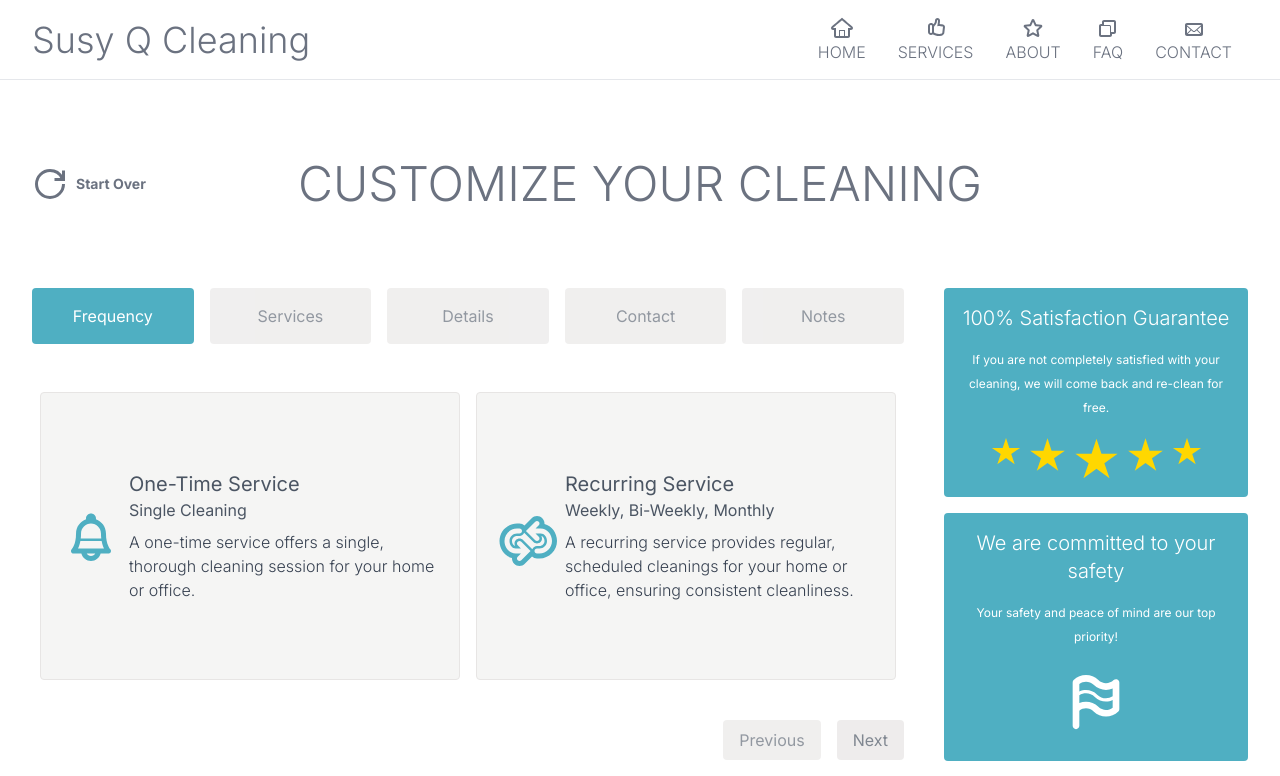
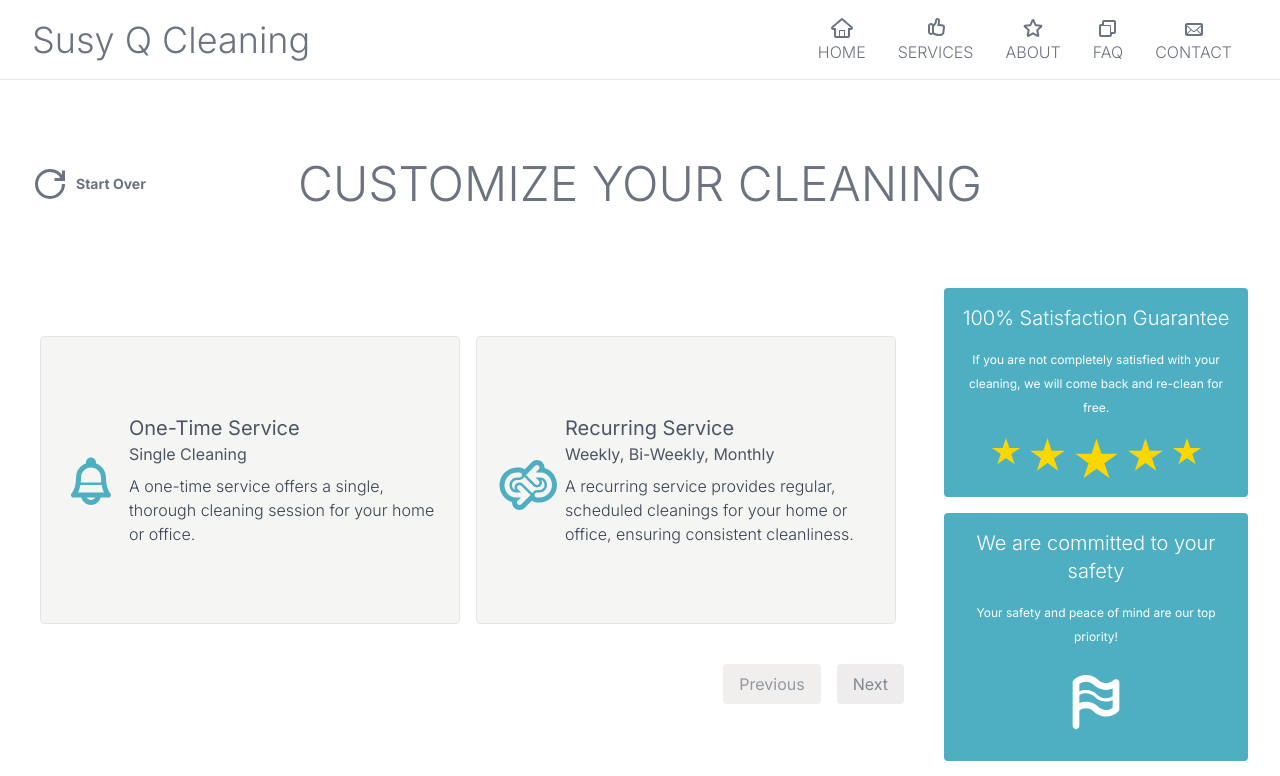
Before and after one commit to oscar-ct/susyq, a Next.js app: page /schedule in a window 1280 px wide. Shown: the top 776 px of the page. Built offline with nearby package versions, Linux system fonts and the light colour scheme.

Commit message:
create component mount state to render jsx based on global state, setup loader when unmounted, add use effect to scroll to top on page load

```diff
--- a/src/components/ScheduleForm.jsx
+++ b/src/components/ScheduleForm.jsx
@@ -1,7 +1,7 @@
 "use client"
 
 import ScheduleFormTab from "@/components/ScheduleFormTab";
-import {useContext} from "react";
+import {useCallback, useContext, useEffect, useState} from "react";
 import ScheduleFormPanelService from "@/components/ScheduleFormPanelService";
 import ScheduleFormPanelDetails from "@/components/ScheduleFormPanelDetails";
 import ScheduleFormPanelContact from "@/components/ScheduleFormPanelContact";
@@ -10,31 +10,43 @@ import ServiceFormButtons from "@/components/ServiceFormButtons";
 import GlobalContext from "@/context/GlobalContext";
 import ScheduleFormPanelFrequency from "@/components/ScheduleFormPanelFrequency";
 
+
 const ScheduleForm = () => {
+    // on window reload, scroll to top
+    const resetWindowScrollPosition = useCallback(() => window.scrollTo(0, 0), [])
+    useEffect(() => {
+        window.onbeforeunload = function () {
+            resetWindowScrollPosition();
+        }
+    }, [resetWindowScrollPosition]);
 
     const { tabs, activeTab, hasSubmittedEstimateSuccessfully } = useContext(GlobalContext);
+    const [mounted, setMounted] = useState(false);
+    useEffect(() => {setMounted(true);}, []);
 
     return (
         <div className={"min-h-[34rem] lg:pr-10"}>
-            <div className="h-full w-full flex gap-1 md:gap-4 md:h-14">
-                {
-                    tabs?.map((tab, index) => {
-                        return <ScheduleFormTab tabName={tab.name} key={index} id={tab.id} disabled={tab.disabled} error={tab.error}/>
-                    })
-                }
-            </div>
+            <ScheduleFormTab/>
             <div className={"py-2 h-full w-full md:py-2"}>
                 <div className={"h-8 mb-2 flex justify-center items-center"}>
                     {
-                        tabs?.map((tab) => {
+                        mounted && tabs?.map((tab) => {
                             if (tab.error && activeTab === tab.id) {
                                 return (
-                                    <div key={tab.id} className={"text-sm text-center leading-4 text-red-500 font-semibold md:text-base"}>{tab.errorMsg}</div>
-                                )
+                                    <div key={tab.id} className={"text-sm text-center leading-4 text-red-500 font-semibold md:text-base"}>
+                                        {tab.errorMsg}
+                                    </div>
+                                );
                             }
                         })
                     }
                 </div>
+                {
+                    !mounted ? (
+                        <div className={"h-52 flex items-center justify-center"}>
+                            <span className="loading-lg"/>
+                        </div>
+                    ) : (
                         <div className={`${hasSubmittedEstimateSuccessfully || activeTab === 0 || activeTab === 1 ? "" : "border"} h-full`}>
                             {
                                 activeTab === 0 ?
@@ -48,10 +60,12 @@ const ScheduleForm = () => {
                                                 : <ScheduleFormPanelNotes/>
                             }
                         </div>
+                    )
+                }
             </div>
             <div className={"w-full flex items-end justify-center pt-4 gap-4 md:justify-end"}>
                 {/*{*/}
-                {/*    tabs.map((tab) => {*/}
+                {/*    mounted && tabs?.map((tab) => {*/}
                 {/*        if (tab.error && activeTab === tab.id) {*/}
                 {/*            return (*/}
                 {/*                <span key={tab.id} className={"flex-grow text-center leading-4 md:text-xl text-red-500 font-semibold"}>{tab.errorMsg}</span>*/}
@@ -59,7 +73,11 @@ const ScheduleForm = () => {
                 {/*        }*/}
                 {/*    })*/}
                 {/*}*/}
+                {
+                    mounted && (
                         <ServiceFormButtons/>
+                    )
+                }
             </div>
         </div>
     );
```
Lines whose indentation alone changed are shown as unchanged.
